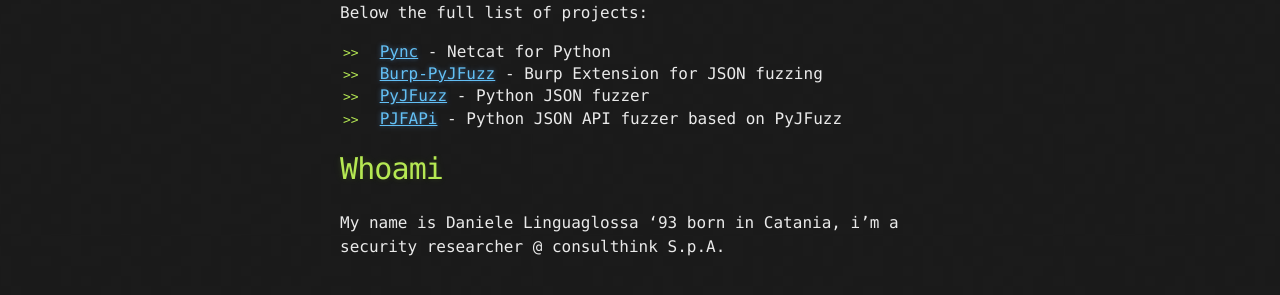
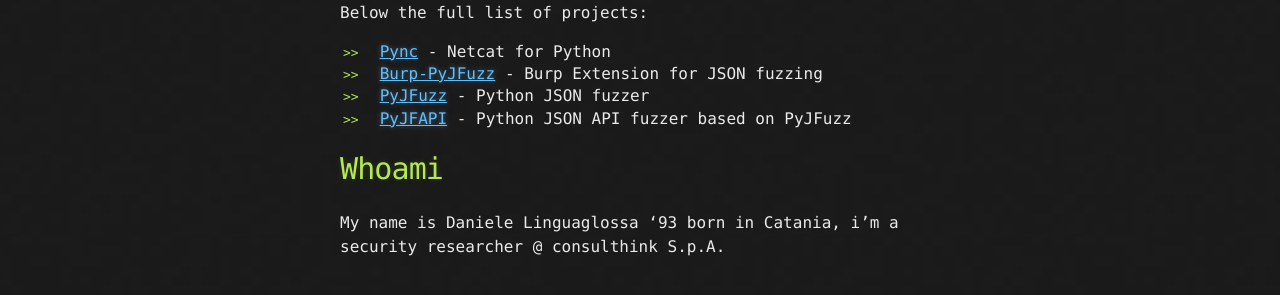
Before and after one commit to dzonerzy/dzonerzy.github.io, a Jekyll site: the page built from index.md, in a window 1280 px wide. Shown: the part 297-592 px from the top of the page. Built offline with Jekyll 4.4.1, drawn with Linux system fonts in a browser that asks for light colours; our own code applies the rules of GitHub Pages for plain Markdown files.

Commit message:
Update index.md

```diff
--- a/index.md
+++ b/index.md
@@ -8,7 +8,7 @@ Below the full list of projects:
 - [Pync](pync) - Netcat for Python
 - [Burp-PyJFuzz](burp-pyjfuzz) - Burp Extension for JSON fuzzing
 - [PyJFuzz](pyjfuzz) - Python JSON fuzzer
-- [PJFAPi](pyjfapi) - Python JSON API fuzzer based on PyJFuzz
+- [PyJFAPI](pyjfapi) - Python JSON API fuzzer based on PyJFuzz
 
 # [](#header-1)Whoami
 
```
